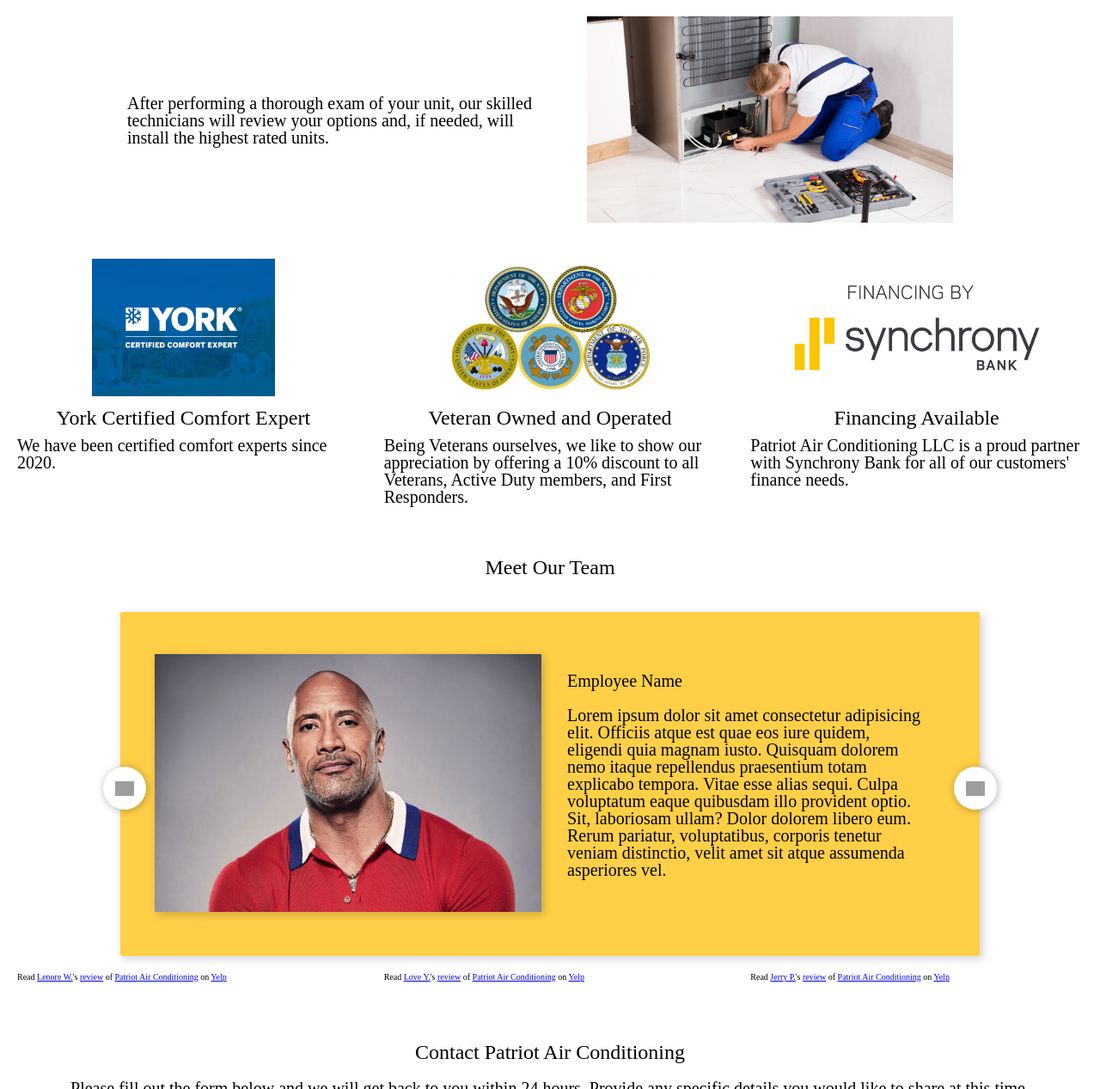
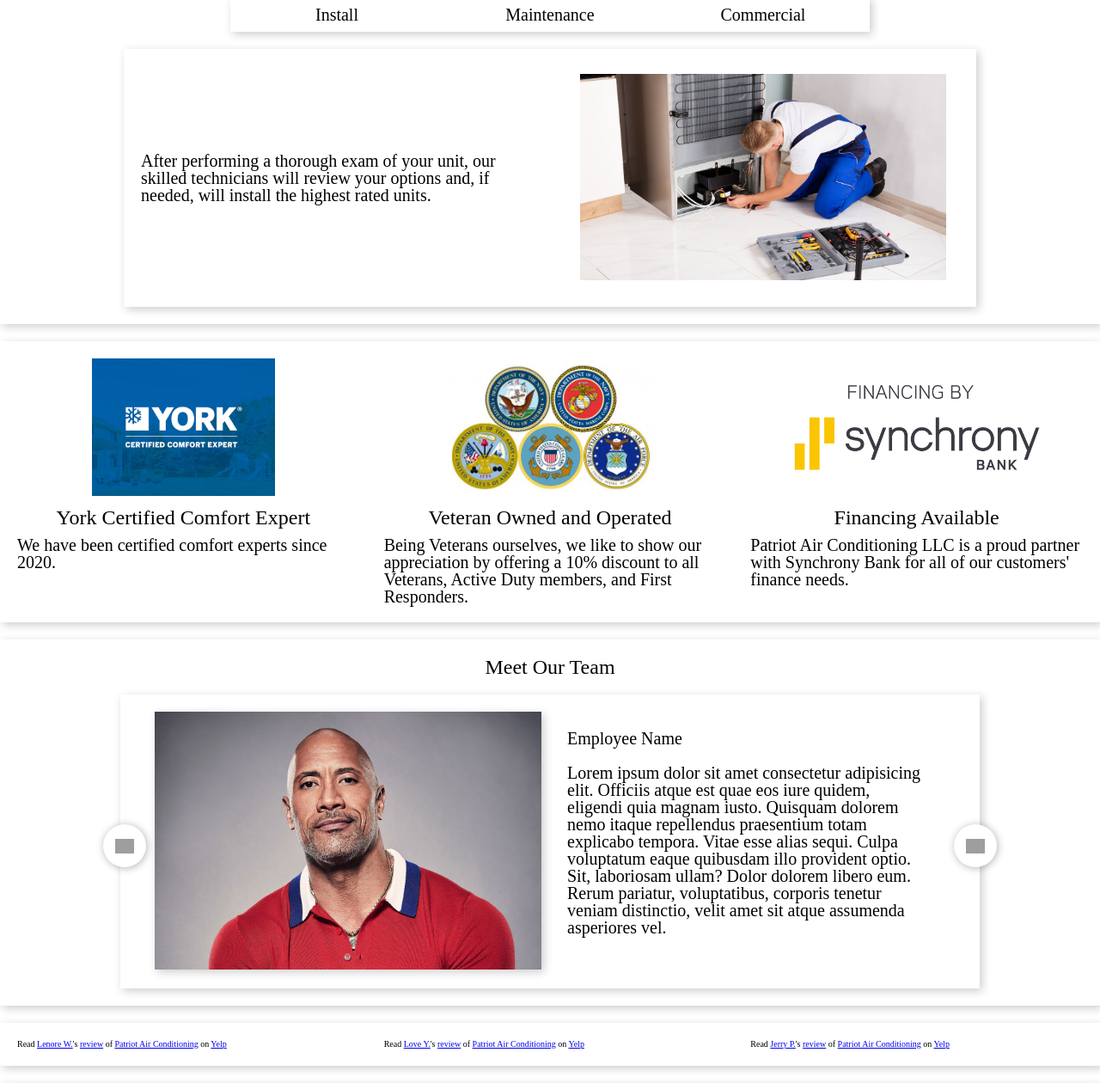
Before and after one commit to cory-simpson-dev/client-pac, a plain HTML site: page index.html in a window 1280 px wide. Shown: the part 854-2121 px from the top of the page at 86% size. Drawn offline with Linux system fonts and the light colour scheme; grey boxes are pictures that could not be loaded; a script that the page names is missing.

Commit message:
improved spacing

```diff
--- a/index.html
+++ b/index.html
@@ -105,8 +105,8 @@
             <p>Patriot Air Conditioning LLC is a proud partner with Synchrony Bank for all of our customers' finance needs.</p>
         </div>
     </section>
-    <h3 id="team" class="meet-our-team">Meet Our Team</h3>
     <section class="meet-our-team">
+        <h3 id="team" class="meet-our-team">Meet Our Team</h3>
         <div id="slider" class="slider">
             <div class="wrapper">
               <div id="slides" class="slides">
--- a/public/css/style.css
+++ b/public/css/style.css
@@ -16,6 +16,11 @@ body {
 body,
 body * {
     box-sizing: border-box;
+}
+
+body > * {
+    margin-top: 2rem;
+    box-shadow: 3px 3px 10px rgba(0,0,0,.2);
 }
 
 header,
@@ -88,19 +93,21 @@ section.services {
     display: flex;
     flex-direction: column;
     align-items: center;
-    padding-top: 4rem;
+    padding: 2rem;
 }
 
 div.services-title-container {
     display: flex;
-    justify-content: center;
     width: 60%;
+    box-shadow: 3px 3px 10px rgba(0,0,0,.2);
+}
+
+.services-title-container > div {
+    width: 33.3333%;
 }
 
 .services-title-container h3 {
-    width: 20rem;
     text-align: center;
-    border: 1px solid rgb(211, 169, 169);
     font-size: 2rem;
     padding: 1rem;
 }
@@ -115,6 +122,9 @@ div.services-title-container {
 .service-body-container {
     width: 100%;
     display: flex;
+    box-shadow: 3px 3px 10px rgba(0,0,0,.2);
+    margin-top: 2rem;
+    height: 30rem;
 }
 
 .service-body-container > div {
@@ -173,12 +183,14 @@ div.services-title-container {
 h3.meet-our-team {
     text-align: center;
     font-size: 2.4rem;
-    padding: 4rem;
+    padding: 2rem;
 }
 
 section.meet-our-team {
     display: flex;
     justify-content: center;
+    flex-direction: column;
+    align-items: center;
 }
 
 .employee-photo,
@@ -200,15 +212,14 @@ section.meet-our-team {
 .slider {
     position: relative;
     width: 1000px;
-    height: 400px;
     box-shadow: 3px 3px 10px rgba(0,0,0,.2);
+    margin-bottom: 2rem;
   }
 
   .wrapper {
     overflow: hidden;
     position: relative;
     width: 1000px;
-    height: 400px;
     z-index: 1;
   }
 
@@ -226,16 +237,14 @@ section.meet-our-team {
 
   .slide {
     width: 1000px;
-    height: 400px;
     cursor: pointer;
     display: flex;
     justify-content: center;
     align-items: center;
     transition: all 1s;
     position: relative;
-    background: #FFCF47;
     border-radius: 2px;
-    padding: 4rem;
+    padding: 2rem 4rem;
   }
 
   .control {
@@ -297,12 +306,11 @@ section.meet-our-team {
     flex-direction: column;
     justify-items: center;
     align-content: center;
-    margin-top: 4rem;
 }
 
 .contact-us-head > * {
     text-align: center;
-    padding: 1rem;
+    padding-top: 2rem;
     font-size: 2rem;
 }
 
@@ -314,6 +322,7 @@ section.meet-our-team {
     display: flex;
     flex-direction: column;
     align-items: center;
+    padding: 2rem;
 }
 
 .inputs {
@@ -359,4 +368,5 @@ footer {
     display: flex;
     justify-content: flex-start;
     align-items: center;
+    margin-bottom: 2rem;
 }
```
Also changed, not shown: 1 other file.
